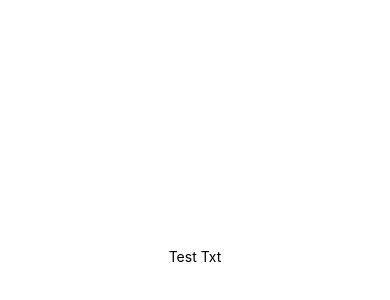
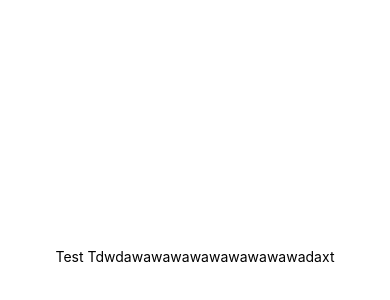
Before and after one commit to Vlacwarq/AwesomeProject, a React Native app: screen / in a window 390 px wide. Shown: the part 166-466 px from the top of the page. Built offline with nearby package versions, Linux system fonts and the light colour scheme.

Commit message:
test commit 2

```diff
--- a/App.js
+++ b/App.js
@@ -4,7 +4,7 @@ import { StyleSheet, Text, View } from 'react-native';
 export default function App() {
   return (
     <View style={styles.container}>
-      <Text>Test Txt</Text>
+      <Text>Test Tdwdawawawawawawawawawadaxt</Text>
       <StatusBar style="auto" />
     </View>
   );
```
